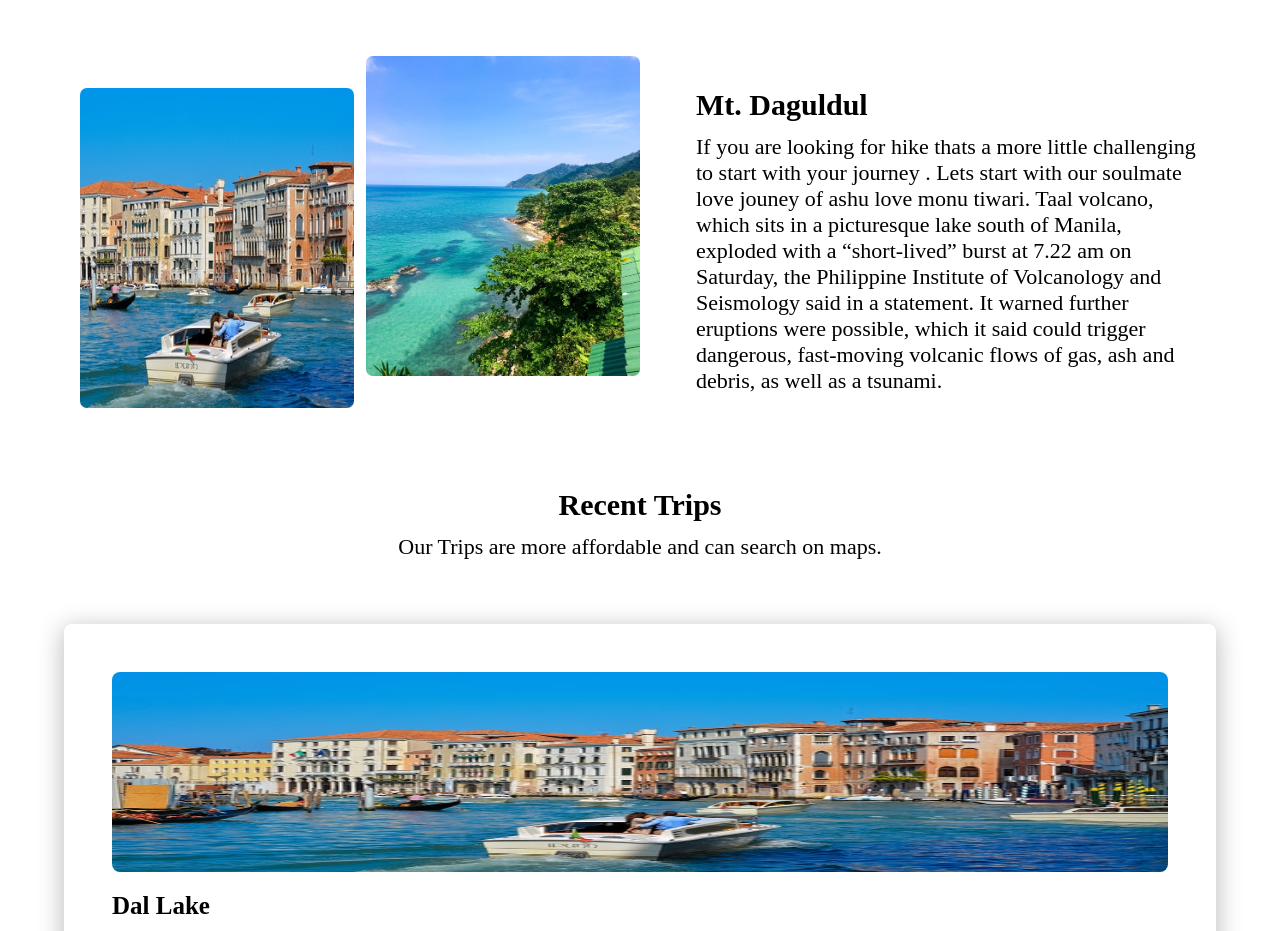
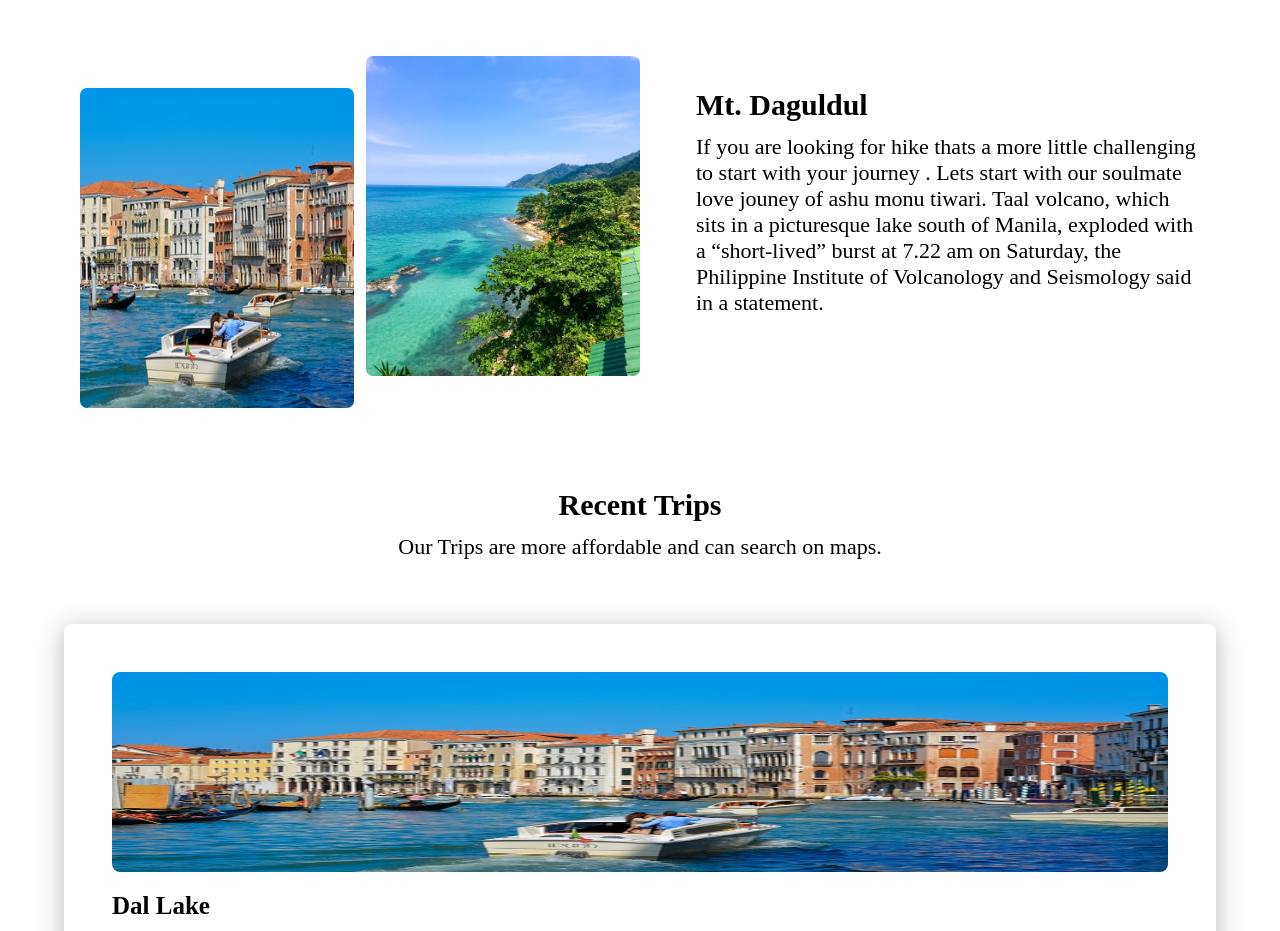
Before and after one commit to priyankasharma125/React-travel-app, a React (Create React App) app: page / in a window 1280 px wide. Shown: the part 1200-2131 px from the top of the page. Built offline with nearby package versions, Linux system fonts and the light colour scheme.

Commit message:
modify data of destination

```diff
--- a/src/components/Destination.js
+++ b/src/components/Destination.js
@@ -17,7 +17,7 @@ const Destination = () => {
 
       Taal volcano, which sits in a picturesque lake south of Manila, exploded with a “short-lived” burst at 7.22 am on Saturday, the Philippine Institute of Volcanology and Seismology said in a statement.
 
-      It warned further eruptions were possible, which it said could trigger dangerous, fast-moving volcanic flows of gas, ash and debris, as well as a tsunami."
+      "
       img1={Mountain1}
       img2={Mountain2}
 
@@ -25,11 +25,9 @@ const Destination = () => {
       <DestinationData
       className="des1"
       heading="Mt. Daguldul"
-      text="If you are looking for hike thats a more little challenging to start with your journey . Lets start with our soulmate love jouney of ashu love monu tiwari.
+      text="If you are looking for hike thats a more little challenging to start with your journey . Lets start with our soulmate love jouney of ashu  monu tiwari.
 
-      Taal volcano, which sits in a picturesque lake south of Manila, exploded with a “short-lived” burst at 7.22 am on Saturday, the Philippine Institute of Volcanology and Seismology said in a statement.
-
-      It warned further eruptions were possible, which it said could trigger dangerous, fast-moving volcanic flows of gas, ash and debris, as well as a tsunami."
+      Taal volcano, which sits in a picturesque lake south of Manila, exploded with a “short-lived” burst at 7.22 am on Saturday, the Philippine Institute of Volcanology and Seismology said in a statement."
       img1={Mountain3}
       img2={Mountain4}
 
```
